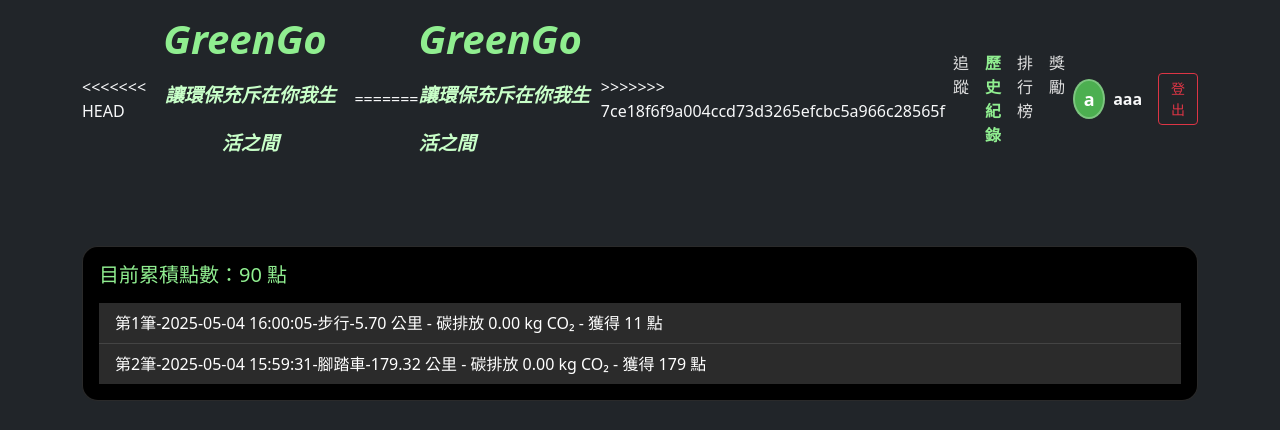
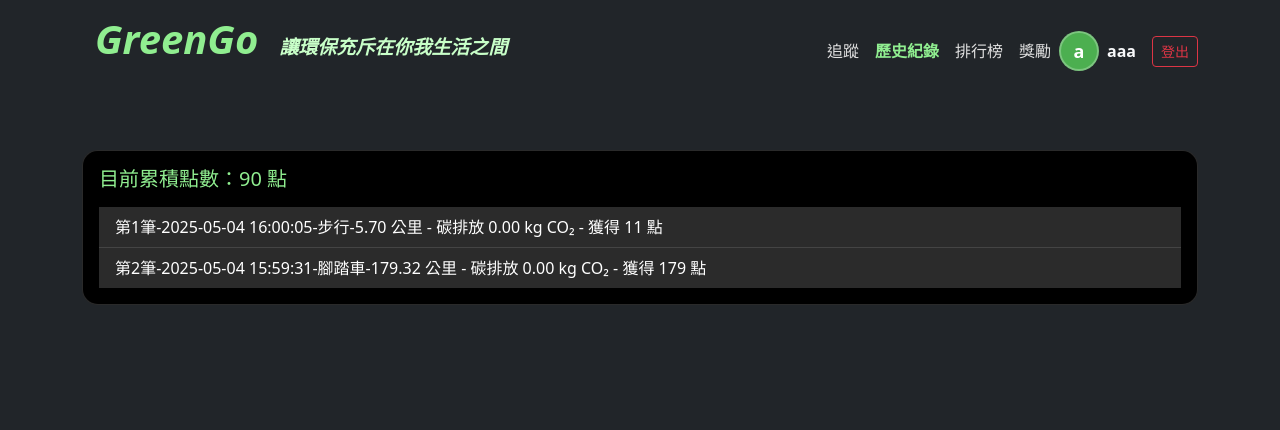
Before and after one commit to DCYOYO/GreenGo, a PHP site: page /history in a window 1280 px wide. Shown: the top 430 px of the page. Run offline with PHP 8.4, Linux system fonts and the light colour scheme; a user stored in the database is signed in; data comes from the database, SQL or seed files in the repository.

Commit message:
架構變更2

```diff
--- a/pages/history.php
+++ b/pages/history.php
@@ -56,19 +56,12 @@ $points = $records[0]['points'] ?? 0;
   </div>
   <nav class="navbar navbar-expand-lg navbar-dark bg-dark">
     <div class="container">
-<<<<<<< HEAD
     <button onclick="location.href='/tracking'" class="btn btn-link text-decoration-none">
       <h1 class="mb-4 text-success-emphasis fw-bold" >
         <i class="bi bi-leaf" style="color: #90ee90;">GreenGo </i>
         <i class="bi bi-leaf" style="color:rgb(200, 255, 200);font-size:19px;">讓環保充斥在你我生活之間</i>
       </h1>
     </button>
-=======
-      <h1 class="mb-4 text-success-emphasis fw-bold">
-        <i class="bi bi-leaf" style="color: #90ee90;">GreenGo </i>
-        <i class="bi bi-leaf" style="color:rgb(200, 255, 200);font-size:19px;">讓環保充斥在你我生活之間</i>
-      </h1>
->>>>>>> 7ce18f6f9a004ccd73d3265efcbc5a966c28565f
       <button class="navbar-toggler" type="button" data-bs-toggle="collapse" data-bs-target="#navbarNav" aria-controls="navbarNav" aria-expanded="false" aria-label="Toggle navigation">
         <span class="navbar-toggler-icon"></span>
       </button>
```
Also changed, not shown: pages/leaderboard.php (+0 -7 lines), pages/rewards.php (+0 -7 lines), pages/tracking.php (+0 -9 lines).
